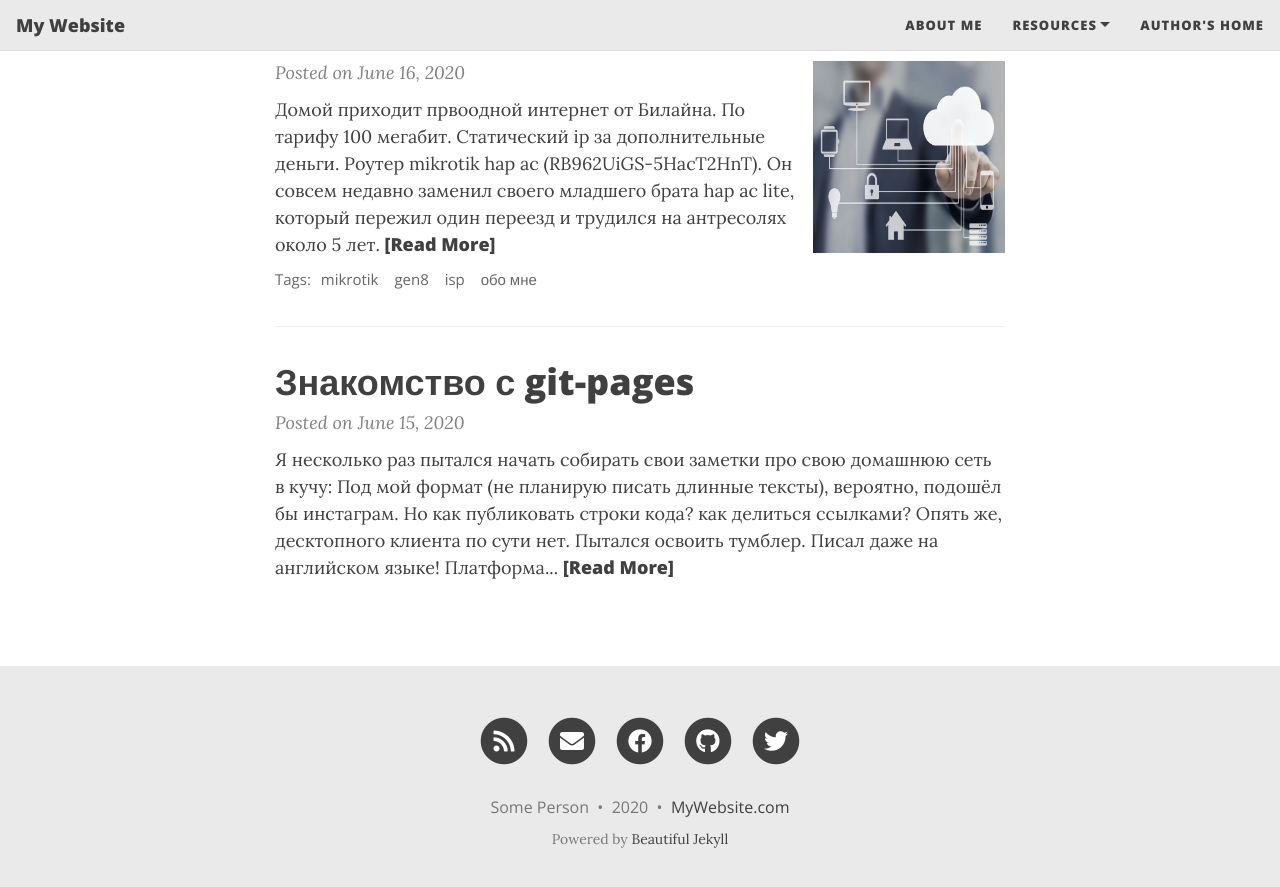
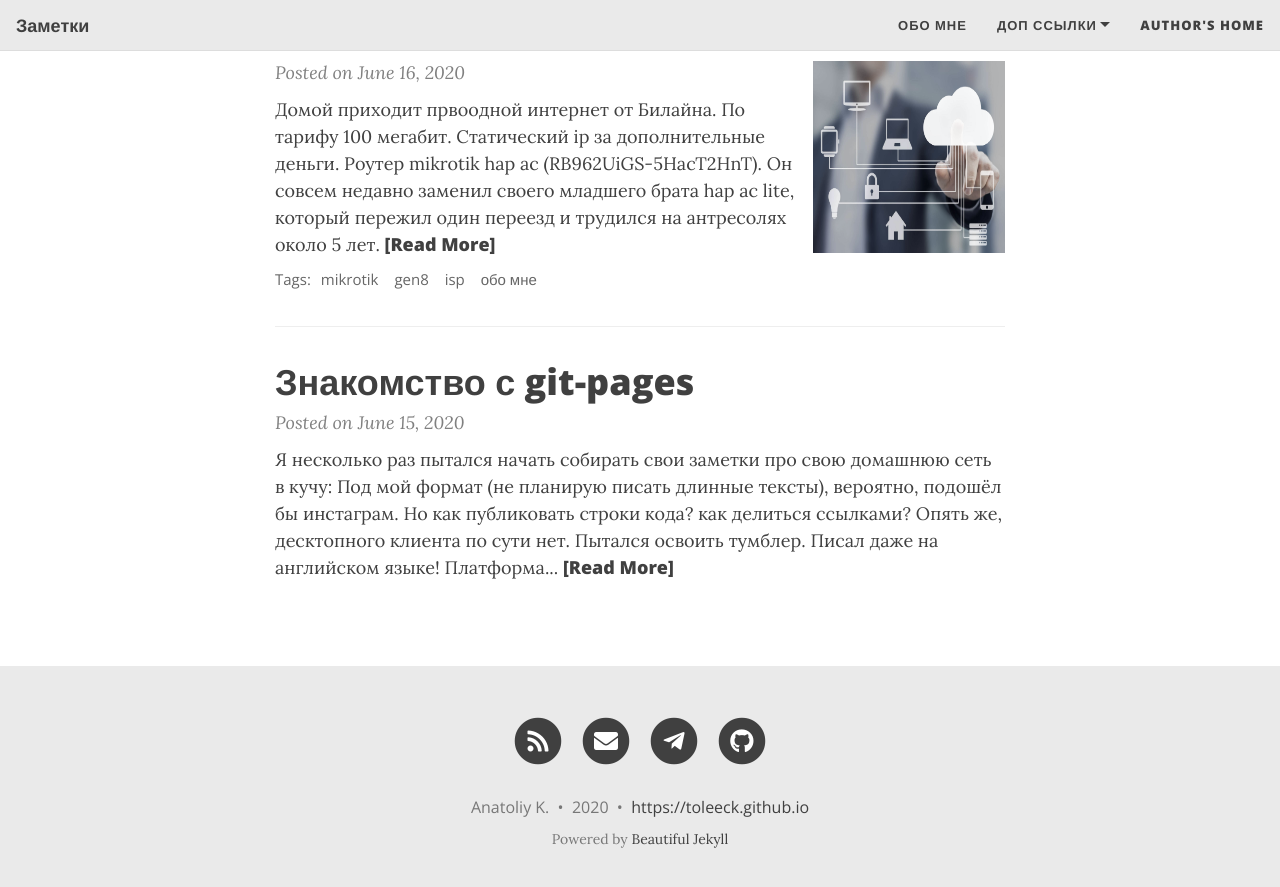
Before and after one commit to toleeck/toleeck.github.io, a Jekyll site: the page built from index.markdown, in a window 1280 px wide and 900 px high, scrolled down 3292 px. Shown: the top 887 px of the window. Built offline with Jekyll 4.4.1, drawn with Linux system fonts in a browser that asks for light colours; nearby versions of some CDN libraries; the list of posts is cut into pages by our own code.

Commit message:
Initial commit

```diff
--- a/_config.yml
+++ b/_config.yml
@@ -3,28 +3,30 @@
 # set up your website you should go through all these settings and edit them, but after
 # the initial set up you won't need to come back to this file often.
 
-# --- Required options --- #
+# Name of website
+title: Заметки
 
-# Name of website
-title: My Website
+# Short description of your site
+description: Мысли вслух. Системное администрирование как хобби.
 
 # Your name to show in the footer
-author: Some Person
+author: Anatoliy K.
 
 # --- List of links in the navigation bar --- #
 
 navbar-links:
-  About Me: "aboutme"
-  Resources:
+  Обо мне: "aboutme"
+  Доп ссылки:
     - Beautiful Jekyll: "https://beautifuljekyll.com"
-    - Learn markdown: "https://www.markdowntutorial.com/"
-  Author's home: "https://deanattali.com"
+    - Some "notes": "https://toleeck.tumblr.com/"
+  Author's home: "https://toleeck.github.io"
+
 
 # --- Logo --- #
 
 # Image to show in the navigation bar - works best with a square image
 # Remove this parameter if you don't want an image in the navbar
-avatar: "/assets/img/avatar-icon.png"
+avatar: "/assets/img/tpb-140x140.png"
 
 # By default, the image is cut into a circle. You can disable this behaviour by setting 'round-avatar: false'
 round-avatar: true
@@ -39,10 +41,11 @@ round-avatar: true
 # Select the social network links that you want to show in the footer.
 # Uncomment the links you want to show and add your information to each one.
 social-network-links:
-  email: "someone@example.com"
-  facebook: deanattali
-  github: daattali
-  twitter: daattali
+  email: "k.anatol@pm.me"
+#  facebook: deanattali
+  github: toleeck
+#  twitter: daattali
+  rss: true
 #  reddit: yourname
 #  linkedin: daattali
 #  xing: yourname
@@ -55,7 +58,7 @@ social-network-links:
 #  steam: deanat78
 #  twitch: yourname
 #  yelp: yourname
-#  telegram: yourname
+  telegram: tbk1945
 #  calendly: yourname
 #  mastodon: instance.url/@username
 #  ORCID: your ORCID ID
@@ -72,11 +75,11 @@ share-links-active:
   twitter: true
   facebook: true
   linkedin: true
-  vk: false
+  vk: true
 
 # How to display the link to your website in the footer
 # Remove this if you don't want a link in the footer
-url-pretty: "MyWebsite.com"
+url-pretty: "https://toleeck.github.io"
 
 # Excerpt word length - Truncate the excerpt of each post on the feed page to the specified number of words
 excerpt_length: 50
@@ -126,13 +129,13 @@ footer-link-col: "#404040"
 # --- Web Analytics Section --- #
 
 # Fill in your Google Analytics gtag.js ID to track your website using gtag
-#gtag: ""
+gtag: "UA-169383032-1"
 
-# Fill in your Google Analytics ID to track your website using Google Analytics
-#google_analytics: ""
+# Fill in your Google Analytics ID to track your website using GA
+google_analytics: "UA-169383032-1"
 
 # Google Tag Manager ID
-#gtm: ""
+gtm: "GTM-K7TBQZH"
 
 # Matomo (aka Piwik) Web statistics
 # Uncomment the following section to enable Matomo. The opt-out parameter controls
@@ -145,7 +148,7 @@ footer-link-col: "#404040"
 # --- Comments --- #
 
 # To use Disqus comments, sign up to https://disqus.com and fill in your Disqus shortname (NOT the userid)
-#disqus: ""
+disqus: "https-toleeck-github-io"
 
 # To use Facebook Comments, create a Facebook app and fill in the Facebook App ID
 #fb_comment_id: ""
@@ -185,7 +188,7 @@ date_format: "%B %-d, %Y"
 # --- You don't need to touch anything below here (but you can if you want) --- #
 
 # Output options (more information on Jekyll's site)
-timezone: "America/Toronto"
+timezone: "Europe/Moscow"
 markdown: kramdown
 highlighter: rouge
 permalink: /:year-:month-:day-:title/
```
